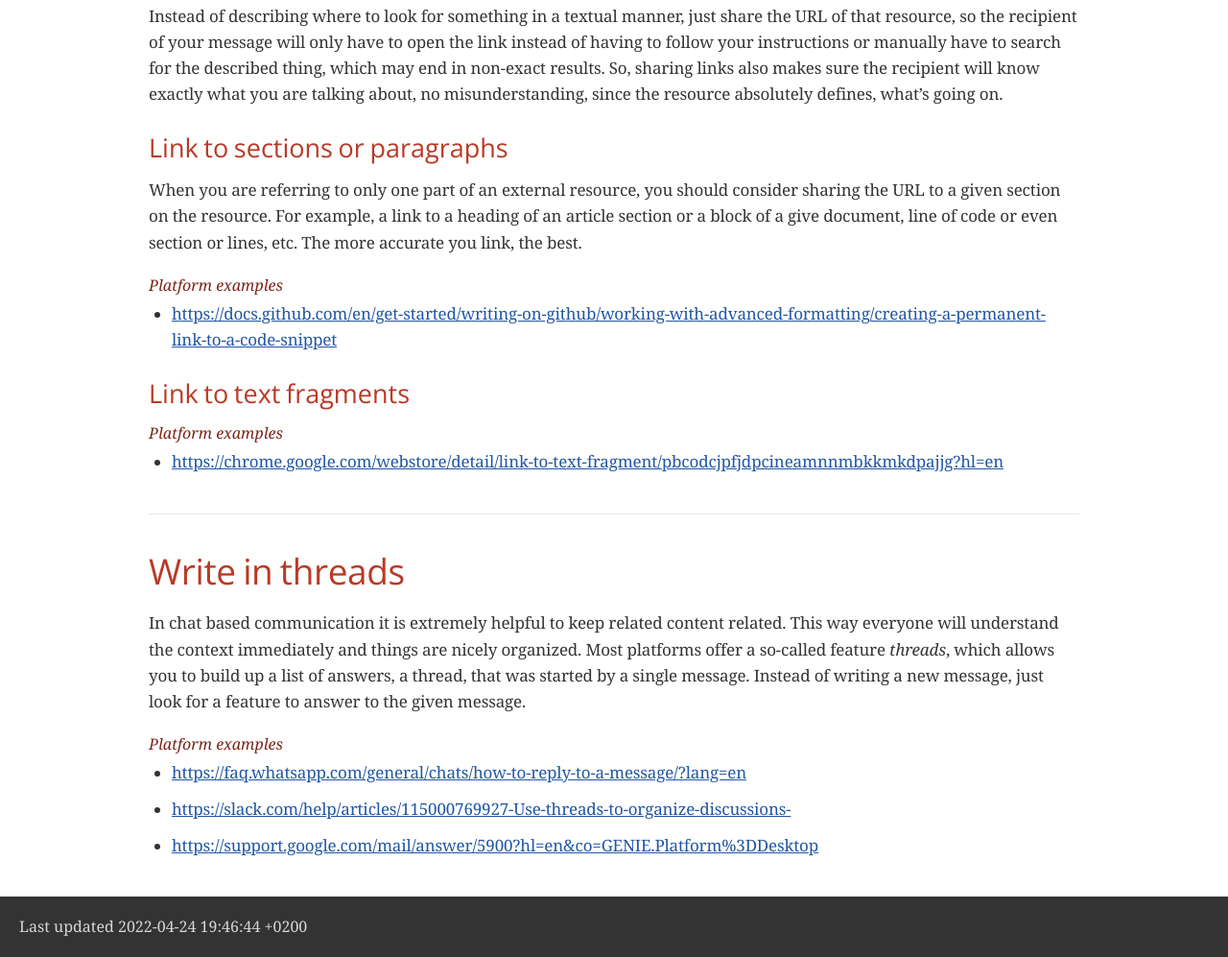
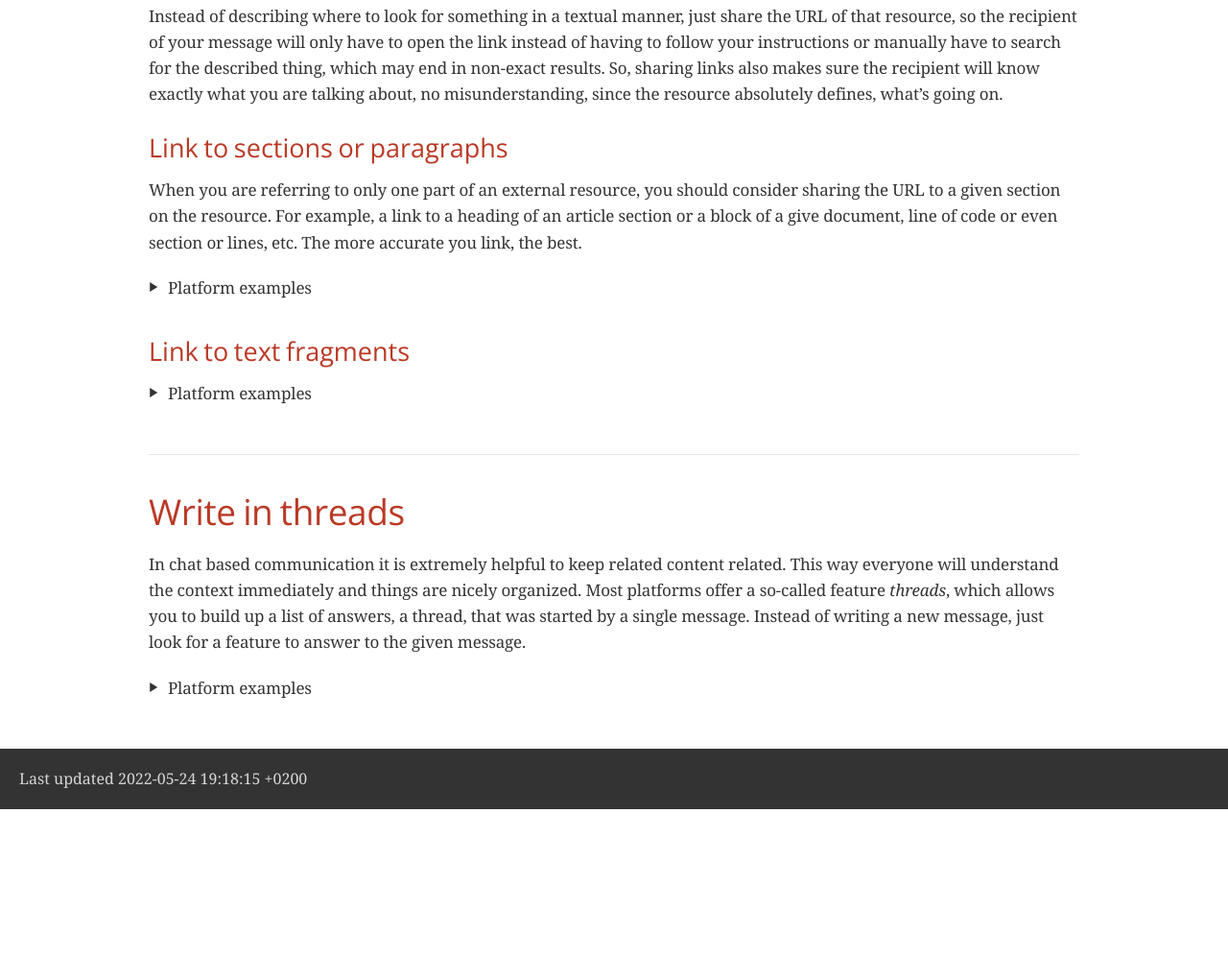
Before and after one commit to devidw/dcbp, a plain HTML site: page docs/index.html in a window 1280 px wide. Shown: the part 923-1920 px from the top of the page at 96% size. After the commit the page ends 1766 px from the top, so only its background shows below. Drawn offline with nearby package versions, Linux system fonts and the light colour scheme; a web font is replaced by a local one.

Commit message:
Update docs

```diff
--- a/docs/index.html
+++ b/docs/index.html
@@ -481,8 +481,10 @@ body.book #toc,body.book #preamble,body.book h1.sect0,body.book .sect1>h2{page-b
 <div class="paragraph">
 <p>When you are referring to only one part of an external resource, you should consider sharing the URL to a given section on the resource. For example, a link to a heading of an article section or a block of a give document, line of code or even section or lines, etc. The more accurate you link, the best.</p>
 </div>
+<details>
+<summary class="title">Platform examples</summary>
+<div class="content">
 <div class="ulist">
-<div class="title">Platform examples</div>
 <ul>
 <li>
 <p><a href="https://docs.github.com/en/get-started/writing-on-github/working-with-advanced-formatting/creating-a-permanent-link-to-a-code-snippet" class="bare">https://docs.github.com/en/get-started/writing-on-github/working-with-advanced-formatting/creating-a-permanent-link-to-a-code-snippet</a></p>
@@ -490,16 +492,22 @@ body.book #toc,body.book #preamble,body.book h1.sect0,body.book .sect1>h2{page-b
 </ul>
 </div>
 </div>
+</details>
+</div>
 <div class="sect2">
 <h3 id="_link_to_text_fragments"><a class="anchor" href="#_link_to_text_fragments"></a><a class="link" href="#_link_to_text_fragments">Link to text fragments</a></h3>
+<details>
+<summary class="title">Platform examples</summary>
+<div class="content">
 <div class="ulist">
-<div class="title">Platform examples</div>
 <ul>
 <li>
 <p><a href="https://chrome.google.com/webstore/detail/link-to-text-fragment/pbcodcjpfjdpcineamnnmbkkmkdpajjg?hl=en" class="bare">https://chrome.google.com/webstore/detail/link-to-text-fragment/pbcodcjpfjdpcineamnnmbkkmkdpajjg?hl=en</a></p>
 </li>
 </ul>
 </div>
+</div>
+</details>
 </div>
 </div>
 </div>
@@ -509,8 +517,10 @@ body.book #toc,body.book #preamble,body.book h1.sect0,body.book .sect1>h2{page-b
 <div class="paragraph">
 <p>In chat based communication it is extremely helpful to keep related content related. This way everyone will understand the context immediately and things are nicely organized. Most platforms offer a so-called feature <em>threads</em>, which allows you to build up a list of answers, a thread, that was started by a single message. Instead of writing a new message, just look for a feature to answer to the given message.</p>
 </div>
+<details>
+<summary class="title">Platform examples</summary>
+<div class="content">
 <div class="ulist">
-<div class="title">Platform examples</div>
 <ul>
 <li>
 <p><a href="https://faq.whatsapp.com/general/chats/how-to-reply-to-a-message/?lang=en" class="bare">https://faq.whatsapp.com/general/chats/how-to-reply-to-a-message/?lang=en</a></p>
@@ -524,11 +534,13 @@ body.book #toc,body.book #preamble,body.book h1.sect0,body.book .sect1>h2{page-b
 </ul>
 </div>
 </div>
+</details>
+</div>
 </div>
 </div>
 <div id="footer">
 <div id="footer-text">
-Last updated 2022-04-24 19:46:44 +0200
+Last updated 2022-05-24 19:18:15 +0200
 </div>
 </div>
 </body>
```
Also changed, not shown: 1 other file.
